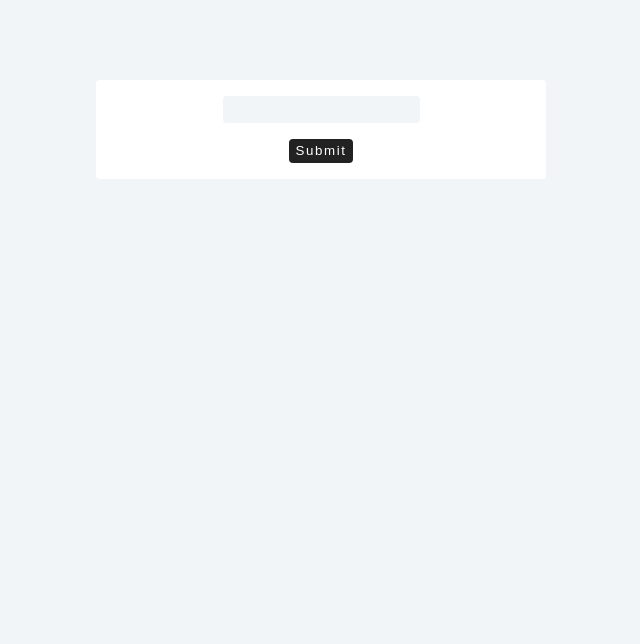
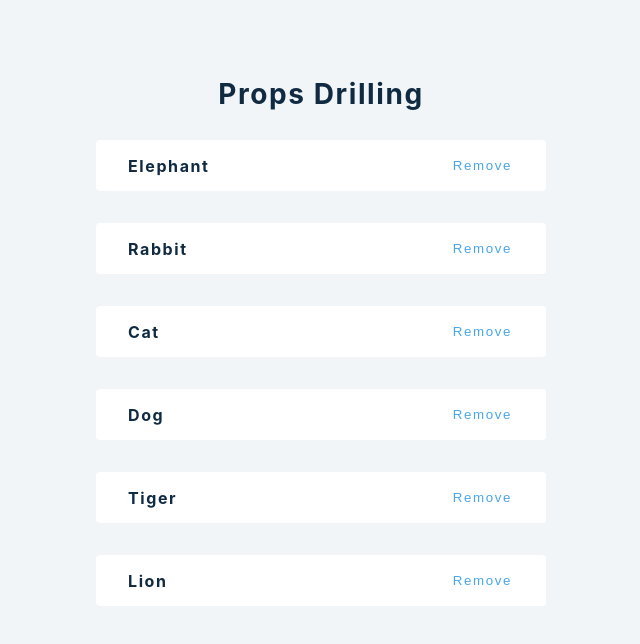
Before and after one commit to VertikaJain/music-classification-python, a React (Create React App) app: page / in a window 1280 px wide. Shown: the top 644 px of the page, without its empty margins (319-959 px from the left). Built offline with nearby package versions, Linux system fonts and the light colour scheme.

Commit message:
Passing props through several components

```diff
--- /dev/null
+++ b/src/7-propsDrill/props-drilling.js
@@ -0,0 +1,53 @@
+import React, { useState } from 'react'
+
+// Passing down props through several components is not a good idea.
+// Solution is to use Cotext APIs.
+
+const data = [
+    { id: 1, name: 'elephant' },
+    { id: 2, name: 'rabbit' },
+    { id: 3, name: 'cat' },
+    { id: 4, name: 'dog' },
+    { id: 5, name: 'tiger' },
+    { id: 6, name: 'lion' },
+];
+
+
+
+const SinglePerson = ({ id, name, removeAnimal }) => {
+    return (
+        <div className="item">
+            <h4>{name}</h4>
+            <button onClick={() => removeAnimal(id)}>Remove</button>
+        </div>
+    )
+}
+
+const List = ({ animals, removeAnimal }) => {
+    return <>
+        {animals.map(animal => {
+            return <SinglePerson key={animal.id} {...animal} removeAnimal={removeAnimal} />
+        })}
+    </>
+}
+
+const PropsDrilling = () => {
+
+    const [animals, setAnimals] = useState(data)
+
+    const removeAnimal = id => {
+        setAnimals(animal => {
+            return animal.filter(a => a.id !== id)
+        })
+    }
+    return (
+        <div>
+            <h3>Props drilling</h3>
+            <List animals={animals} removeAnimal={removeAnimal} />
+        </div>
+    )
+}
+
+
+
+export default PropsDrilling
--- a/src/App.js
+++ b/src/App.js
@@ -11,7 +11,8 @@
 // import ControlledInputs from './4-forms/controlledInputs'
 // import MultipleInputs from './4-forms/multipleInputs'
 // import UseRefBasics from "./5-useRef/useRefBasic"
-import UseReducer from "./6-useReducer"
+// import UseReducer from "./6-useReducer"
+import PropsDrilling from "./7-propsDrill/props-drilling"
 
 function App() {
   return (
@@ -28,7 +29,8 @@ function App() {
       {/* <ControlledInputs /> */}
       {/* <MultipleInputs/> */}
       {/* <UseRefBasics /> */}
-      <UseReducer />
+      {/* <UseReducer /> */}
+      <PropsDrilling/>
     </div>
   );
 }
```
